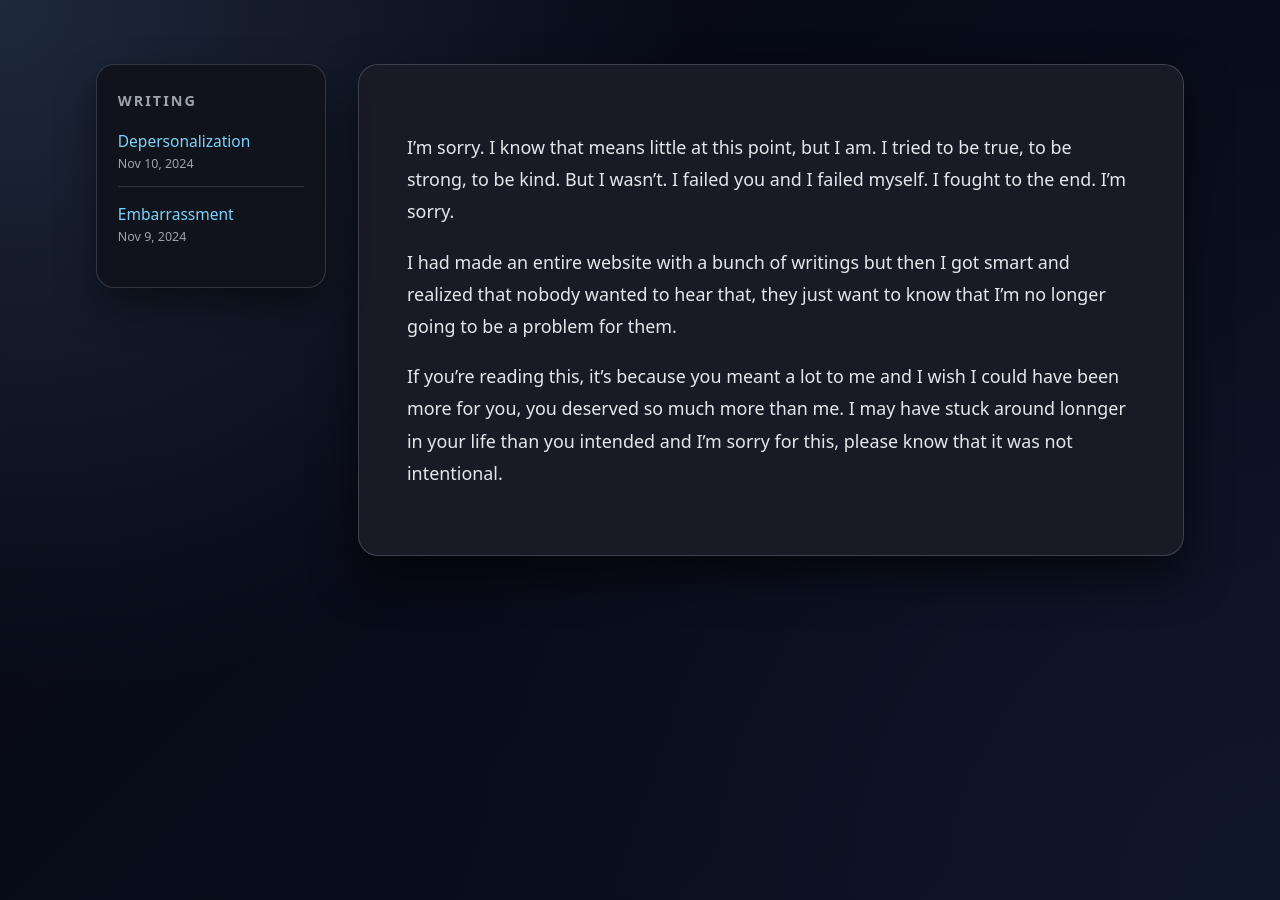
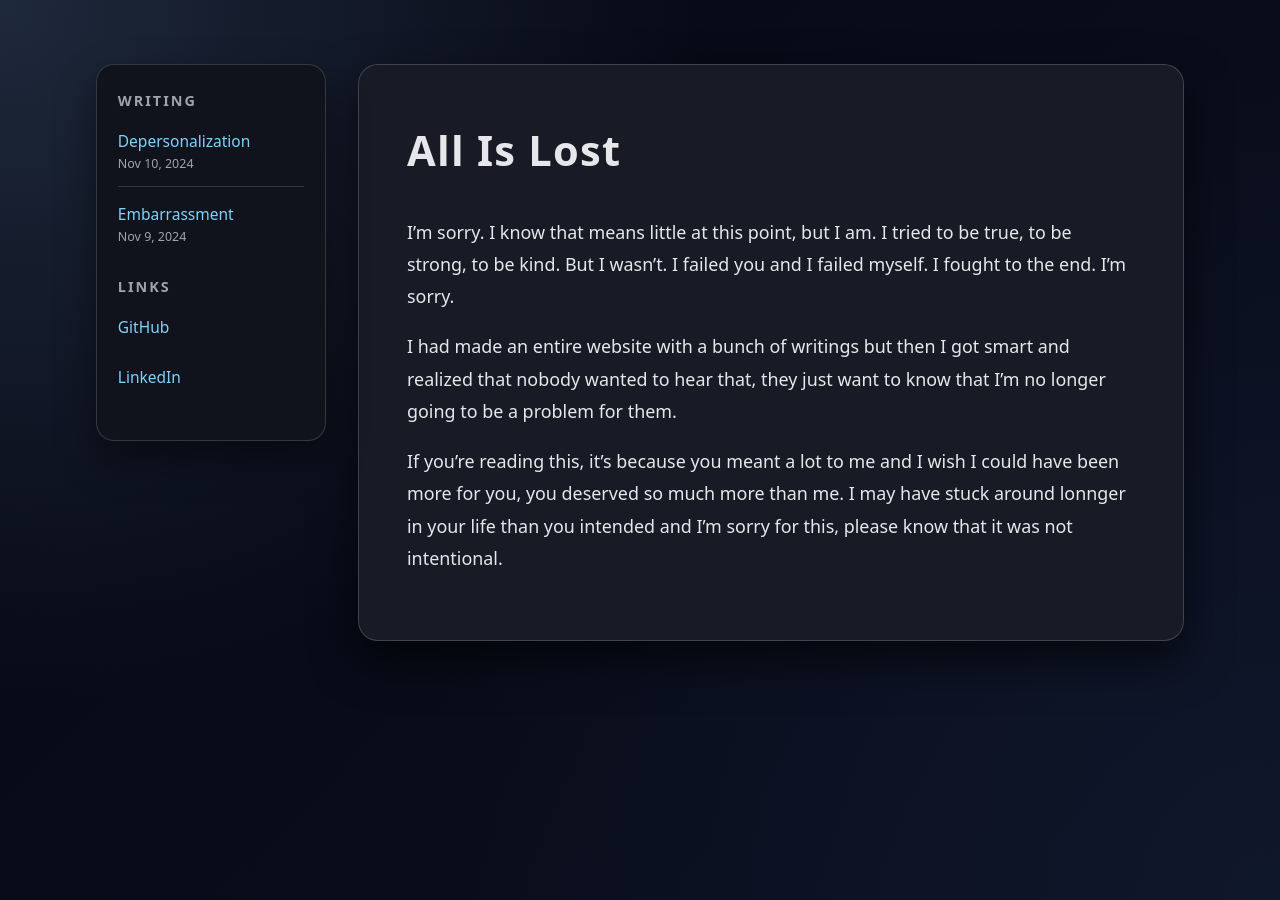
Before and after one commit to mbuckingham74/gigamike, a Jekyll site: the page built from index.md, in a window 1280 px wide. Built offline with Jekyll 4.4.1, drawn with Linux system fonts in a browser that asks for light colours.

Commit message:
Added a new links section for the page

```diff
--- a/_layouts/default.html
+++ b/_layouts/default.html
@@ -198,6 +198,15 @@
           </li>
           {% endfor %}
         </ul>
+
+        <h2 style="margin-top: 2rem;">Links</h2>
+        <ul>
+          {% for link in site.data.links %}
+          <li style="border-bottom: none; padding-bottom: 0.5rem;">
+            <a href="{{ link.url }}" target="_blank" rel="noopener noreferrer">{{ link.name }}</a>
+          </li>
+          {% endfor %}
+        </ul>
       </aside>
 
       <main class="content">
--- a/index.md
+++ b/index.md
@@ -2,7 +2,7 @@
 title: All Is Lost
 layout: default
 ---
-
+# All Is Lost
 
 I’m sorry. I know that means little at this point, but I am. I tried to be true, to be strong, to be kind. But I wasn’t. I failed you and I failed myself. I fought to the end. I’m sorry.
 
```
Also changed, not shown: _data/links.yml (added, +9 -0 lines).
